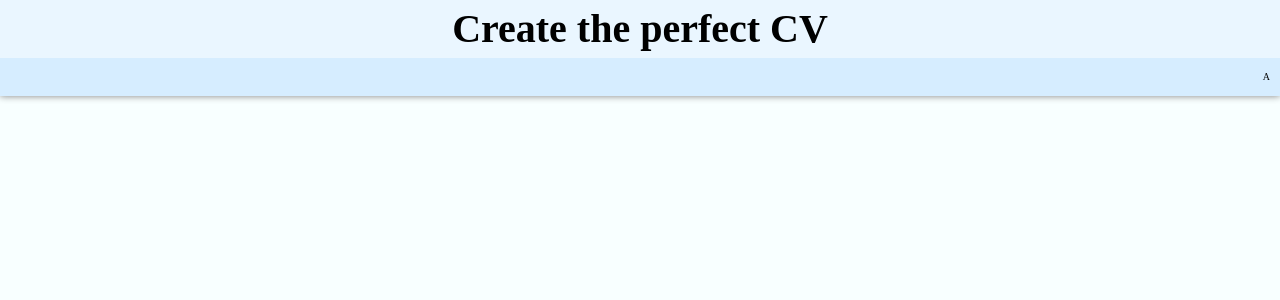
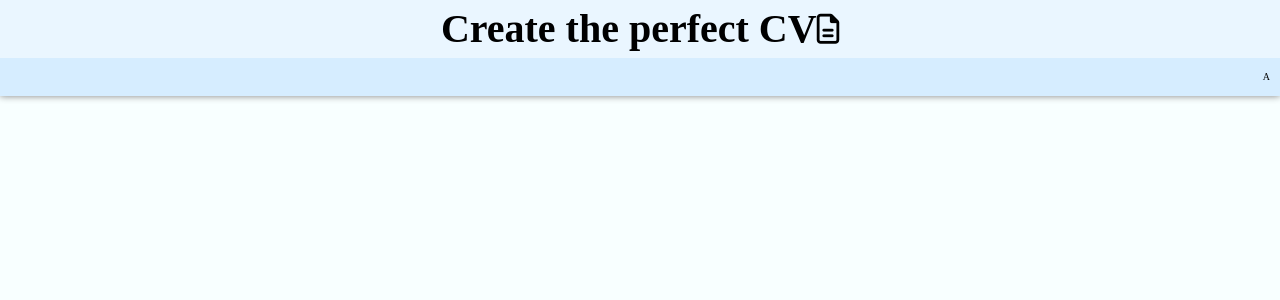
Before and after one commit to Negrea-Andrei/CV-App, a React (Vite) app: page / in a window 1280 px wide. Shown: the top 300 px of the page. Built offline with nearby package versions, Linux system fonts and the light colour scheme.

Commit message:
Add FontAwesopme for the icons

```diff
--- a/index.html
+++ b/index.html
@@ -3,6 +3,7 @@
   <head>
     <meta charset="UTF-8" />
     <link rel="icon" type="image/svg+xml" href="/vite.svg" />
+    <link rel="stylesheet" href="node_modules/@fortawesome/fontawesome-free/css/all.min.css">
     <meta name="viewport" content="width=device-width, initial-scale=1.0" />
     <title>CV App</title>
   </head>
--- a/package.json
+++ b/package.json
@@ -10,6 +10,7 @@
     "preview": "vite preview"
   },
   "dependencies": {
+    "@fortawesome/fontawesome-free": "^6.4.2",
     "react": "^18.2.0",
     "react-dom": "^18.2.0"
   },
--- a/src/components/Header/Header.jsx
+++ b/src/components/Header/Header.jsx
@@ -2,9 +2,11 @@ import "./Header.css";
 
 export default function Header() {
   return (
-    <header className="header">
-      <h1>Create the perfect CV</h1>
-      <div className="header-buttons">A</div>
-    </header>
+    <>
+      <header className="header">
+        <h1>Create the perfect CV <i class="fa-regular fa-file-lines fa-xs"></i></h1>
+        <div className="header-buttons">A</div>
+      </header>
+    </>
   );
 }
```
Also changed, not shown: 1 other file (tests, documents, lock files or other folders).
